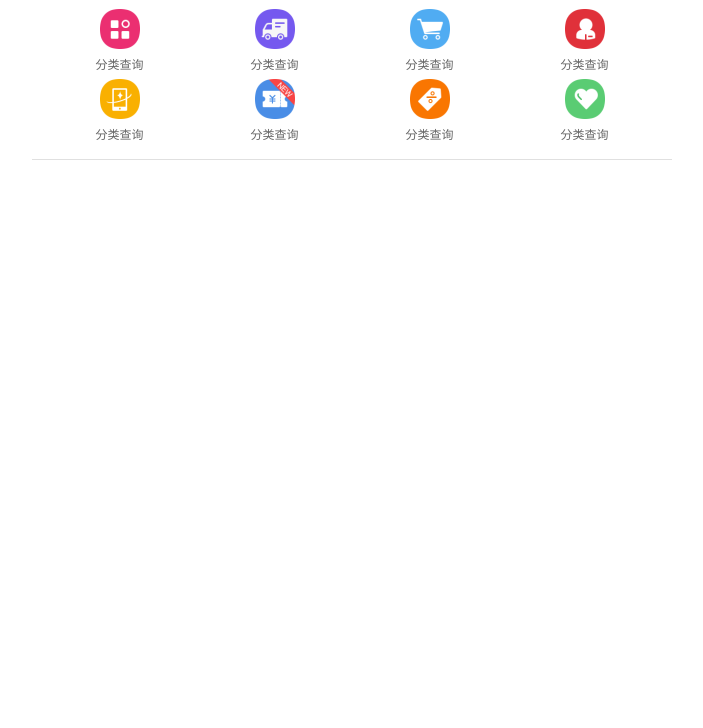
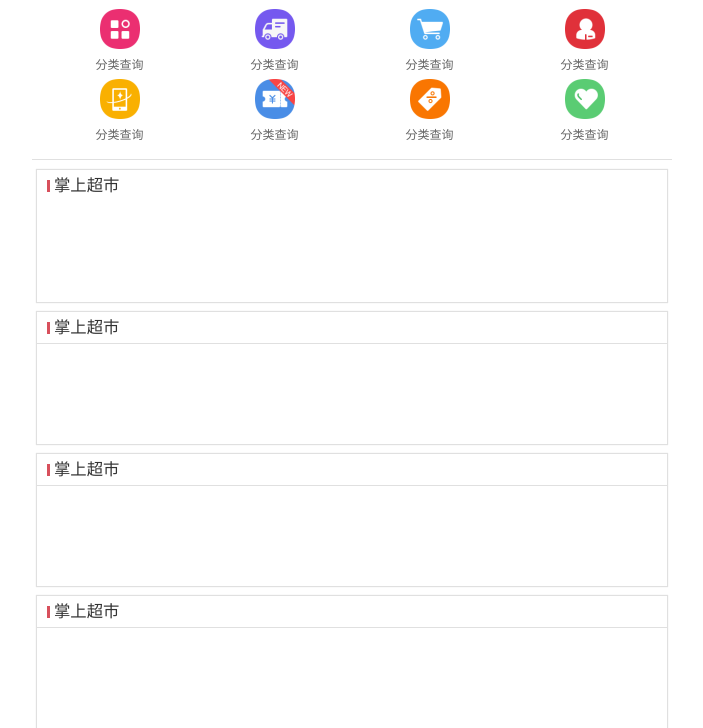
Before and after one commit to RunningWithDream/thinkphp, a PHP site: page /DbName/application/view/index/web.html in a window 1280 px wide. Shown: the part 312-1040 px from the top of the page, without its empty margins (288-991 px from the left). Before the commit the page ends 472 px from the top, so only its background shows below. Run offline with PHP 8.4, Linux system fonts and the light colour scheme.

Commit message:
完成商品盒子
完成商品盒子

```diff
--- a/application/view/index/web.html
+++ b/application/view/index/web.html
@@ -44,7 +44,6 @@
             <li></li>
         </ul>
     </div>
-
     <div class="nav">
         <ul class="clearfix">
             <li>
@@ -98,6 +97,38 @@
         </ul>
     </div>
 
+
+    <div class="product">
+        <section class="product-box">
+            <div class="product-title no_border">
+                <h3>掌上超市</h3>
+            </div>
+            <div class="product-con"></div>
+        </section>
+
+        <section class="product-box">
+            <div class="product-title">
+                <h3>掌上超市</h3>
+            </div>
+            <div class="product-con"></div>
+        </section>
+
+        <section class="product-box">
+            <div class="product-title">
+                <h3>掌上超市</h3>
+            </div>
+            <div class="product-con"></div>
+        </section>
+
+        <section class="product-box">
+            <div class="product-title">
+                <h3>掌上超市</h3>
+            </div>
+            <div class="product-con"></div>
+        </section>
+
+    </div>
+
 </div>
 <script>
 
--- a/public/static/css/index/web.css
+++ b/public/static/css/index/web.css
@@ -157,3 +157,44 @@
     padding: 6px 0;
 }
 /*nav-end*/
+/*product-end*/
+.product{
+    padding: 0 5px;
+}
+
+.product .product-box{
+    margin-top: 10px;
+    box-shadow: 0 0 1px 1px #e0e0e0;
+    background: #fff;
+}
+
+.product .product-box .product-title{
+    height: 32px;
+    border-bottom: 1px solid #e0e0e0;
+    line-height: 32px;
+ }
+
+.product-box .product-title.no_border{
+    border-bottom: none;
+}
+.product-box .product-title h3{
+    position: relative;
+    margin-left: 10px;
+    padding-left: 7px;
+    font-weight:normal;
+}
+.product-box .product-title h3::before{
+    content: "";
+    position: absolute;
+    width: 3px;
+    height: 12px;
+    background: #d8505c;
+    top: 10px;
+    left: 0;
+}
+
+.product .product-box .product-con{
+    min-height: 100px;
+}
+
+/*product-end*/
```
Also changed, not shown: runtime/temp/a490c666112a49627fa23e2ad5ea50e5.php (+33 -2 lines).
